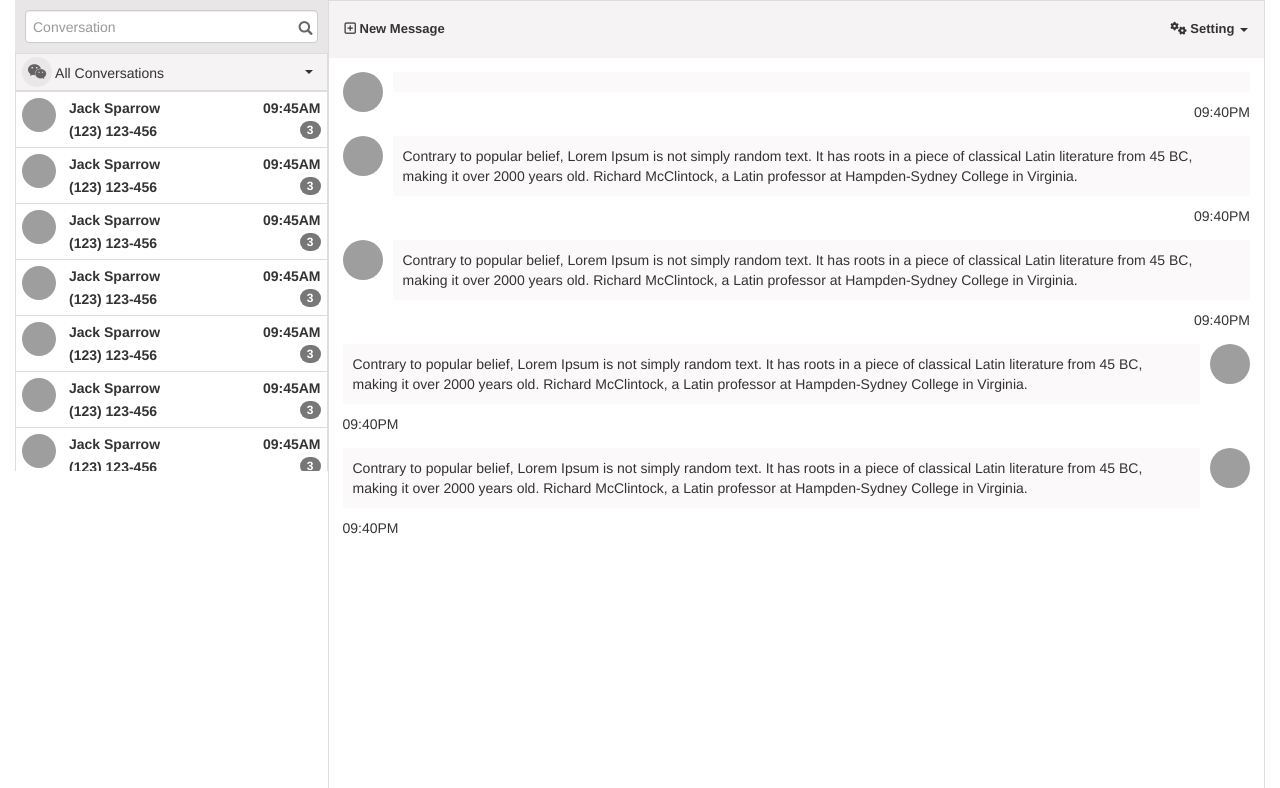
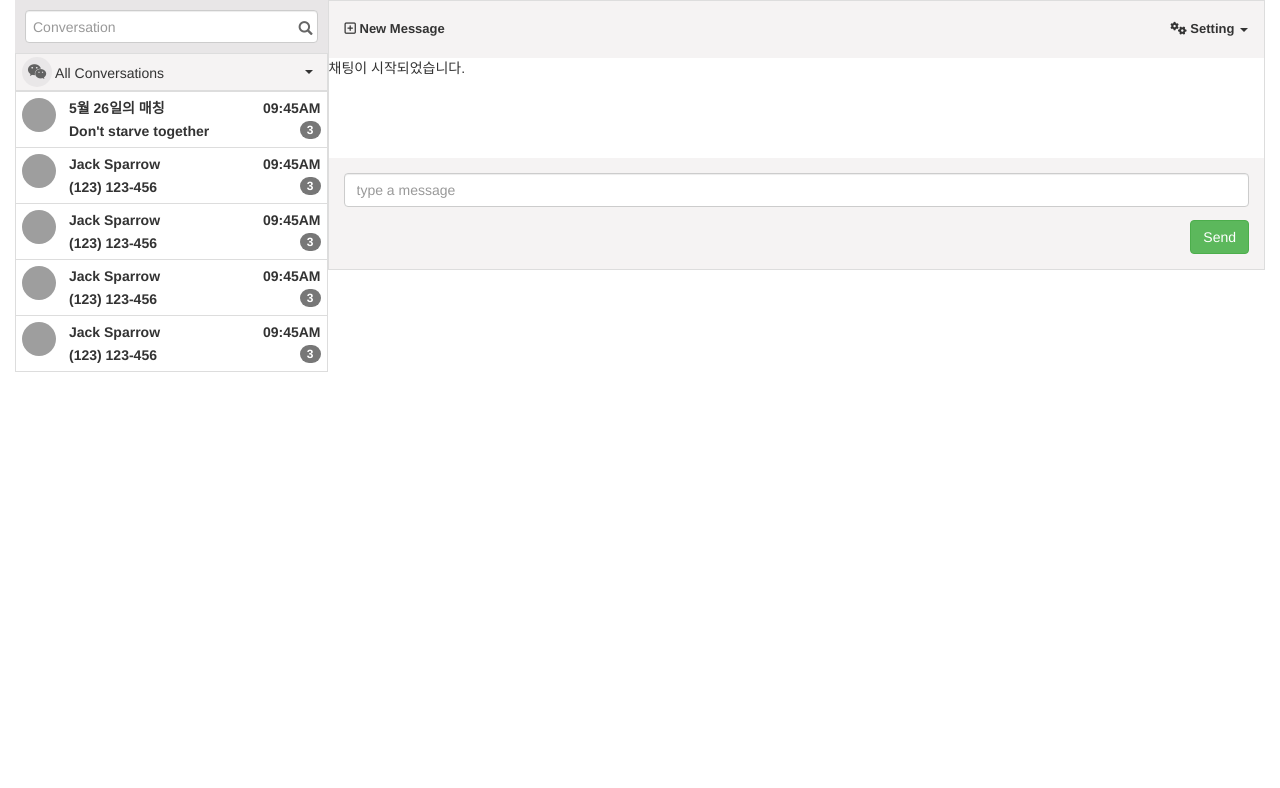
Before and after one commit to pangpangmandu/kyte, a Django app: template chat/templates/chat/room.html in a window 1280 px wide. Shown: the top 788 px of the page. After the commit the page ends 372 px from the top, so only its background shows below. Run offline with Django 3.2, Linux system fonts and the light colour scheme; the template is opened without the code that fills it, so the values that code supplies are empty; some libraries are stand-ins or nearby versions; grey boxes are pictures that could not be loaded.

Commit message:
Chat room update
채팅방 완료

```diff
--- a/accounts/templates/accounts/signup.html
+++ b/accounts/templates/accounts/signup.html
@@ -8,6 +8,11 @@
     <br>
     <br>
     비밀번호:
+     <input name="username" type="text" value="">
+    <br>
+    <br>
+
+
     <br>
     <input name="password1" type="password" value="">
     <br>
--- a/chat/templates/chat/room.html
+++ b/chat/templates/chat/room.html
@@ -57,15 +57,15 @@
                <ul class="list-unstyled">
                   <li class="left clearfix">
                      <span class="chat-img pull-left">
-                     <img src="https://lh6.googleusercontent.com/-y-MY2satK-E/AAAAAAAAAAI/AAAAAAAAAJU/ER_hFddBheQ/photo.jpg" alt="User Avatar" class="img-circle">
+                     <img src="https://store.playstation.com/store/api/chihiro/00_09_000/container/US/en/999/UP2107-CUSA04236_00-DONTSTARVETOGETH/1557248198000/image?w=240&h=240&bg_color=000000&opacity=100&_version=00_09_000" class="img-circle">
                      </span>
                      <div class="chat-body clearfix">
                         <div class="header_sec">
-                           <strong class="primary-font">Jack Sparrow</strong> <strong class="pull-right">
+                           <strong class="primary-font">5월 26일의 매칭</strong> <strong class="pull-right">
                            09:45AM</strong>
                         </div>
                         <div class="contact_sec">
-                           <strong class="primary-font">(123) 123-456</strong> <span class="badge pull-right">3</span>
+                           <strong class="primary-font">Don't starve together</strong> <span class="badge pull-right">3</span>
                         </div>
                      </div>
                   </li>
@@ -84,34 +84,6 @@
                      </div>
                   </li>
                   <li class="left clearfix">
-                     <span class="chat-img pull-left">
-                     <img src="https://lh6.googleusercontent.com/-y-MY2satK-E/AAAAAAAAAAI/AAAAAAAAAJU/ER_hFddBheQ/photo.jpg" alt="User Avatar" class="img-circle">
-                     </span>
-                     <div class="chat-body clearfix">
-                        <div class="header_sec">
-                           <strong class="primary-font">Jack Sparrow</strong> <strong class="pull-right">
-                           09:45AM</strong>
-                        </div>
-                        <div class="contact_sec">
-                           <strong class="primary-font">(123) 123-456</strong> <span class="badge pull-right">3</span>
-                        </div>
-                     </div>
-                  </li>
-                          <li class="left clearfix">
-                     <span class="chat-img pull-left">
-                     <img src="https://lh6.googleusercontent.com/-y-MY2satK-E/AAAAAAAAAAI/AAAAAAAAAJU/ER_hFddBheQ/photo.jpg" alt="User Avatar" class="img-circle">
-                     </span>
-                     <div class="chat-body clearfix">
-                        <div class="header_sec">
-                           <strong class="primary-font">Jack Sparrow</strong> <strong class="pull-right">
-                           09:45AM</strong>
-                        </div>
-                        <div class="contact_sec">
-                           <strong class="primary-font">(123) 123-456</strong> <span class="badge pull-right">3</span>
-                        </div>
-                     </div>
-                  </li>
-                          <li class="left clearfix">
                      <span class="chat-img pull-left">
                      <img src="https://lh6.googleusercontent.com/-y-MY2satK-E/AAAAAAAAAAI/AAAAAAAAAJU/ER_hFddBheQ/photo.jpg" alt="User Avatar" class="img-circle">
                      </span>
@@ -177,62 +149,11 @@
 
          </div><!--new_message_head-->
 
-         <div class="chat_area">
-
-
-         <ul class="list-unstyled">
-         <li class="left clearfix">
-                     <span class="chat-img1 pull-left">
-                     <img src="https://lh6.googleusercontent.com/-y-MY2satK-E/AAAAAAAAAAI/AAAAAAAAAJU/ER_hFddBheQ/photo.jpg" alt="User Avatar" class="img-circle">
-                     </span>
-                     <div class="chat-body1 clearfix">
-                        <p></p>
-                        <div class="chat_time pull-right">09:40PM</div>
-                     </div>
-                  </li>
-                   <li class="left clearfix">
-                     <span class="chat-img1 pull-left">
-                     <img src="https://lh6.googleusercontent.com/-y-MY2satK-E/AAAAAAAAAAI/AAAAAAAAAJU/ER_hFddBheQ/photo.jpg" alt="User Avatar" class="img-circle">
-                     </span>
-                     <div class="chat-body1 clearfix">
-                        <p>Contrary to popular belief, Lorem Ipsum is not simply random text. It has roots in a piece of classical Latin literature from 45 BC, making it over 2000 years old. Richard McClintock, a Latin professor at Hampden-Sydney College in Virginia.</p>
-                        <div class="chat_time pull-right">09:40PM</div>
-                     </div>
-                  </li>
-                     <li class="left clearfix">
-                     <span class="chat-img1 pull-left">
-                     <img src="https://lh6.googleusercontent.com/-y-MY2satK-E/AAAAAAAAAAI/AAAAAAAAAJU/ER_hFddBheQ/photo.jpg" alt="User Avatar" class="img-circle">
-                     </span>
-                     <div class="chat-body1 clearfix">
-                        <p>Contrary to popular belief, Lorem Ipsum is not simply random text. It has roots in a piece of classical Latin literature from 45 BC, making it over 2000 years old. Richard McClintock, a Latin professor at Hampden-Sydney College in Virginia.</p>
-                        <div class="chat_time pull-right">09:40PM</div>
-                     </div>
-                  </li>
-                  <li class="left clearfix admin_chat">
-                     <span class="chat-img1 pull-right">
-                     <img src="https://lh6.googleusercontent.com/-y-MY2satK-E/AAAAAAAAAAI/AAAAAAAAAJU/ER_hFddBheQ/photo.jpg" alt="User Avatar" class="img-circle">
-                     </span>
-                     <div class="chat-body1 clearfix">
-                        <p>Contrary to popular belief, Lorem Ipsum is not simply random text. It has roots in a piece of classical Latin literature from 45 BC, making it over 2000 years old. Richard McClintock, a Latin professor at Hampden-Sydney College in Virginia.</p>
-                        <div class="chat_time pull-left">09:40PM</div>
-                     </div>
-                  </li>
-                  <li class="left clearfix admin_chat">
-                     <span class="chat-img1 pull-right">
-                     <img src="https://lh6.googleusercontent.com/-y-MY2satK-E/AAAAAAAAAAI/AAAAAAAAAJU/ER_hFddBheQ/photo.jpg" alt="User Avatar" class="img-circle">
-                     </span>
-                     <div class="chat-body1 clearfix">
-                        <p>Contrary to popular belief, Lorem Ipsum is not simply random text. It has roots in a piece of classical Latin literature from 45 BC, making it over 2000 years old. Richard McClintock, a Latin professor at Hampden-Sydney College in Virginia.</p>
-                        <div class="chat_time pull-left">09:40PM</div>
-                     </div>
-                  </li>
-
-
-
-
-         </ul>
-         <textarea id="chat-log" cols="100" rows="20"></textarea>
-         </div>
+          <div class="chat_area">
+            <p>채팅이 시작되었습니다.</p>
+            <ul id="chat-log" class="list-unstyled">
+            </ul>
+          </div>
 
 
         <div class="message_write">
@@ -252,7 +173,21 @@
 </body>
 
 <script>
+    var id = "{{user.get_username}}";
     var roomName = {{ room_name_json }};
+
+    function addLog(message, name) {
+      var today = new Date();
+      var time = today.getHours() + ":" + today.getMinutes();
+      if(name === id) {
+        $("#chat-log").append("<li class='left clearfix admin_chat'><div class='chat-body1 clearfix'><p>" + message + "</p><div class='chat_time pull-right'>"+ time +"</div></div></li>");
+      }
+      else {
+        $("#chat-log").append("<li class='left clearfix'><span class='chat-img1 pull-left'><img src='https://cdn.pixabay.com/photo/2015/10/05/22/37/blank-profile-picture-973460_1280.png' alt='User Avatar' class='img-circle'></span><div class='chat-body1 clearfix'><p>" + message + "</p><div class='chat_time pull-left'>"+ time +"</div></div></li>");
+      }
+    }
+
+
 
     var chatSocket = new WebSocket(
         'ws://' + window.location.host +
@@ -261,7 +196,12 @@
     chatSocket.onmessage = function(e) {
         var data = JSON.parse(e.data);
         var message = data['message'];
-        document.querySelector('#chat-log').value += (message + '\n');
+        var name = data['name'];
+        //document.querySelector('#chat-log').value += (message + '\n');
+
+        if(message.length > 0) {
+          addLog(message, name);
+        }
     };
 
     /* document.querySelector('#chat-log').value += (message + '\n'); 대신 넣을 함수만들기
@@ -298,6 +238,7 @@
         var messageInputDom = document.querySelector('#chat-message-input');
         var message = messageInputDom.value;
         chatSocket.send(JSON.stringify({
+            'name' : id,
             'message': message
         }));
 
```
Also changed, not shown: chat/consumers.py (+6 -2 lines), match/models.py (+4 -4 lines).
